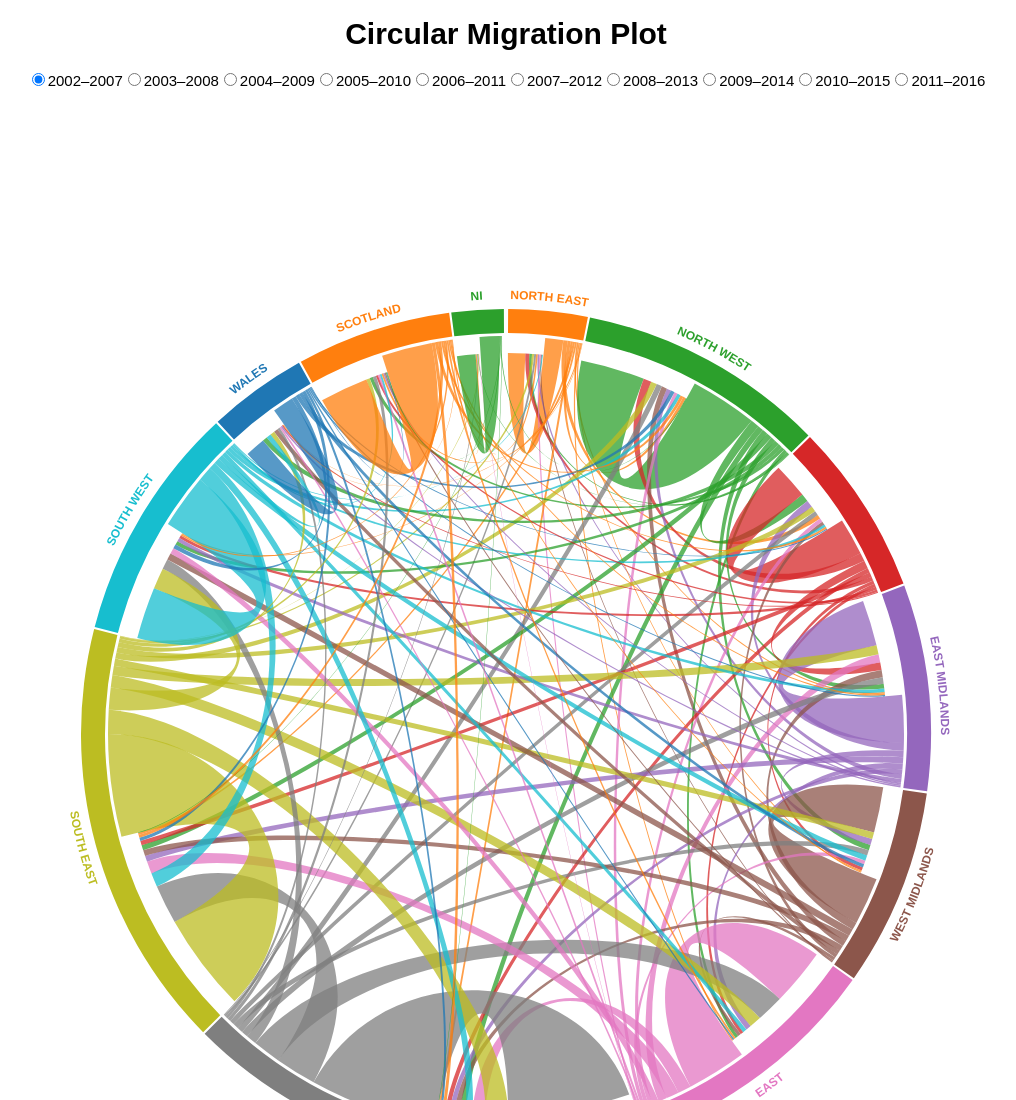
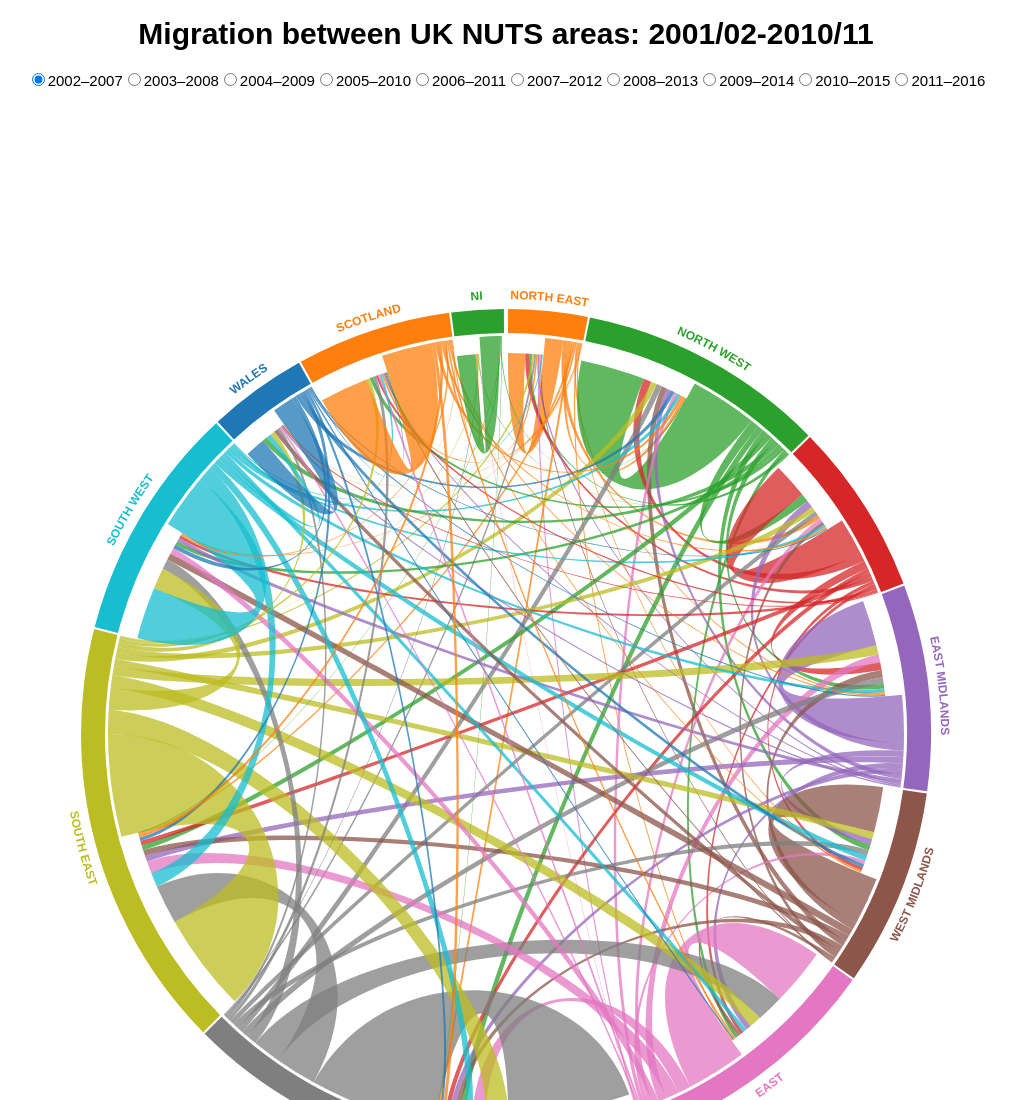
Before and after one commit to NikolaSander/uk-migration, a website: page index.html in a window 1280 px wide. Shown: the top 1100 px of the page, without its empty margins (134-1150 px from the left). Drawn offline with Linux system fonts and the light colour scheme.

Commit message:
change title in HTML

```diff
--- a/index.html
+++ b/index.html
@@ -2,7 +2,7 @@
 <html lang=en>
 <head>
   <meta charset=utf-8>
-  <title>Circular Migration Plot</title>
+  <title>Migration between UK NUTS areas: 2001/02-2010/11</title>
   <script src="dist/circular-migration-plot.js"></script>
   <style>
     body {
@@ -68,7 +68,7 @@
 </head>
 <body>
   <header>
-    <h1>Circular Migration Plot</h1>
+    <h1>Migration between UK NUTS areas: 2001/02-2010/11</h1>
   </header>
   <div id=timeline></div>
   <div id=chart></div>
```
